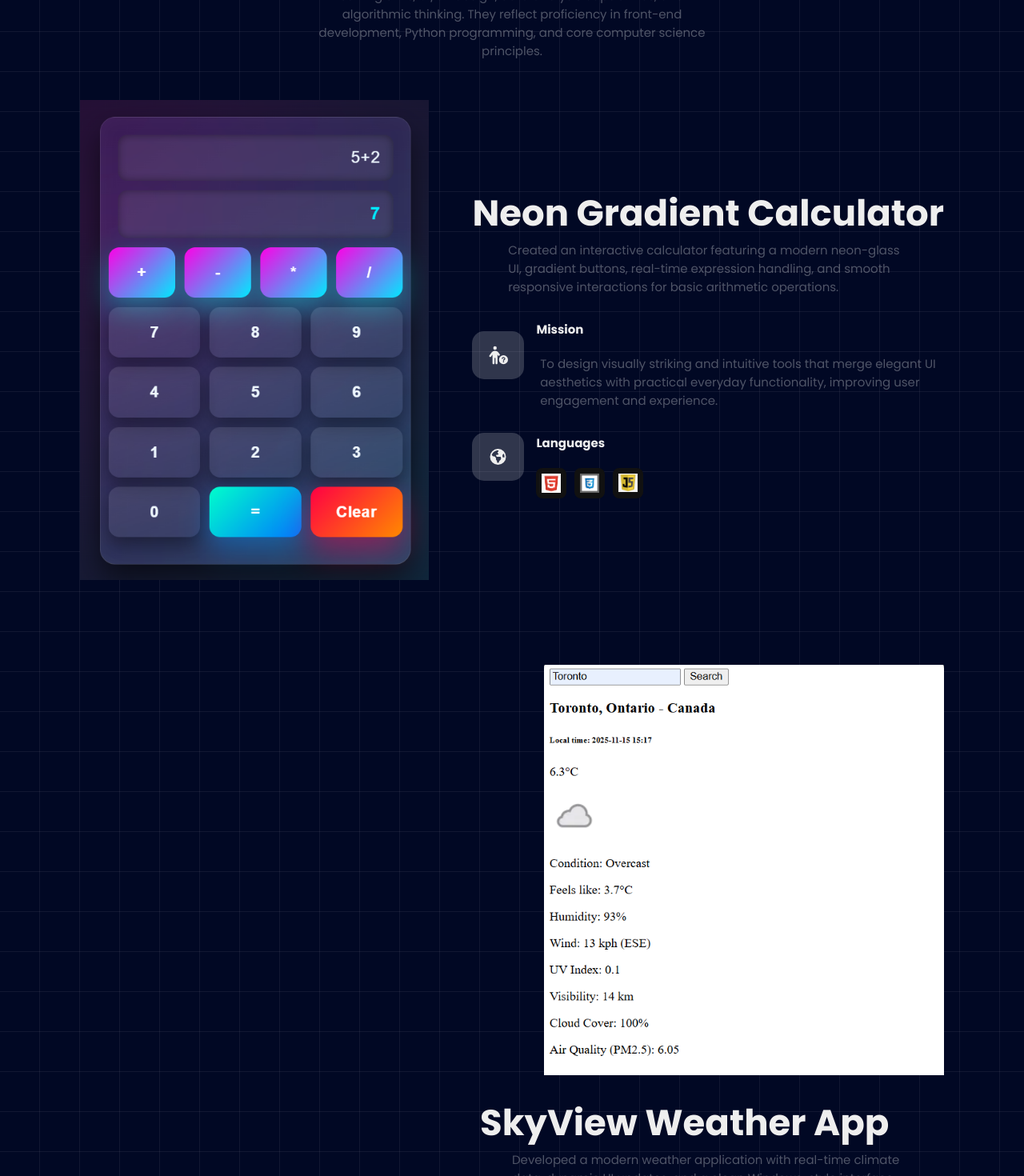
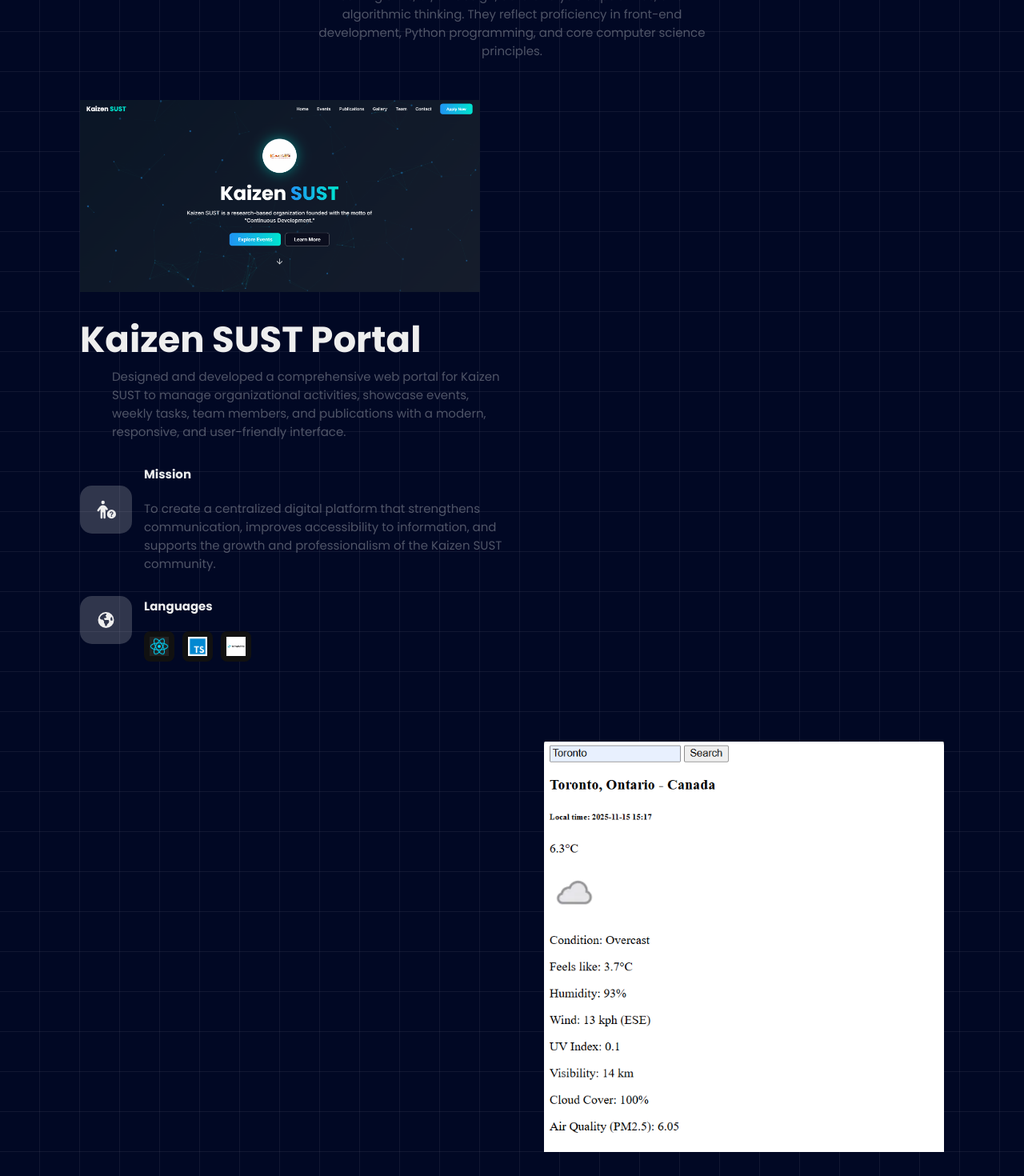
Before and after one commit to thornob/portfolio, a React (Create React App) app: page / in a window 1280 px wide. Shown: the part 2260-3730 px from the top of the page at 80% size. Built offline with nearby package versions, Linux system fonts and the light colour scheme; a web font is replaced by a local one.

Commit message:
Project->add kaizen portal project

```diff
--- a/src/components/Projects.js
+++ b/src/components/Projects.js
@@ -1,31 +1,51 @@
 import React, { useState, useRef } from "react";
 import { FontAwesomeIcon } from "@fortawesome/react-fontawesome";
-import {faPersonCircleQuestion,faEarthAmericas,} from "@fortawesome/free-solid-svg-icons";
+import { faPersonCircleQuestion, faEarthAmericas, } from "@fortawesome/free-solid-svg-icons";
 import CustomHook from "./CustomHook";
 import { icon } from "@fortawesome/fontawesome-svg-core";
 
 const getLanguageIcon = (lang) => {
   const l = lang.trim().toLowerCase();
-    const iconMap = {
+  const iconMap = {
     "html": "/html.png",
     "css": "/css.png",
+    "tailwind css": "/Tailwind CSS.webp",
     "javascript": "/js.png",
     "python": "/python.png",
     "react": "/react.png",
     "typescript": "/typescript.png",
     "weatherapi": "/weatherapi.png",
   };
-  console.log("Looking for icon:",l,iconMap[l]);
-  return (<img src={iconMap[l]} alt={lang} style={{width:"24px",height:"24px",objectFit:"contain"}}
-    />
+  console.log("Looking for icon:", l, iconMap[l]);
+  return (<img src={iconMap[l]} alt={lang} style={{ width: "24px", height: "24px", objectFit: "contain" }}
+  />
 
   );
 
-  }
+}
 
 function Projects() {
   const [listProjects] = useState([
 
+    {
+      name: "Kaizen SUST Portal",
+      des: "Designed and developed a comprehensive web portal for Kaizen SUST to manage organizational activities, showcase events, weekly tasks, team members, and publications with a modern, responsive, and user-friendly interface.",
+      mission:
+        "To create a centralized digital platform that strengthens communication, improves accessibility to information, and supports the growth and professionalism of the Kaizen SUST community.",
+      language: "React, TypeScript, Tailwind CSS",
+      images: "kaizen-portal.png",
+      imgClass: "img-kaizen",
+    },
+
+    {
+      name: "Kaizen SUST Portal",
+      des: "Developed a modern weather application with real-time climate data, dynamic UI updates, and a clean Windows-style interface featuring temperature, wind, humidity, pressure, and air-quality insights.",
+      mission:
+        "To build intuitive and visually appealing interfaces that simplify complex data, enhance user experience, and make everyday information accessible and delightful.",
+      language: "HTML, CSS, JavaScript, WeatherAPI",
+      images: "weather-app.png",
+      imgClass: "img-weather",
+    },
     {
       name: "Neon Gradient Calculator",
       des: "Created an interactive calculator featuring a modern neon-glass UI, gradient buttons, real-time expression handling, and smooth responsive interactions for basic arithmetic operations.",
@@ -34,15 +54,6 @@
       language: "HTML, CSS, JavaScript",
       images: "calculator.png",
       imgClass: "img-calculator",
-    },
-    {
-      name: "SkyView Weather App",
-      des: "Developed a modern weather application with real-time climate data, dynamic UI updates, and a clean Windows-style interface featuring temperature, wind, humidity, pressure, and air-quality insights.",
-      mission:
-        "To build intuitive and visually appealing interfaces that simplify complex data, enhance user experience, and make everyday information accessible and delightful.",
-      language: "HTML, CSS, JavaScript, WeatherAPI",
-      images: "weather-app.png",
-      imgClass: "img-weather",
     },
     {
       name: "WhatsApp Chat Analyzer",
@@ -129,7 +140,7 @@
                 </div>
                 <div className="icon">
                   <h4>Languages</h4>
-                <div className="tech-badge-container">
+                  <div className="tech-badge-container">
 
                     {project.language.split(", ").map((lang, index) => (
                       <div key={index} className="tech-badge">
@@ -137,7 +148,7 @@
                       </div>
                     ))}
 
-                </div>
+                  </div>
                 </div>
               </div>
             </div>
```
Also changed, not shown: public/Tailwind CSS.webp (added), public/kaizen-portal.png (added).
